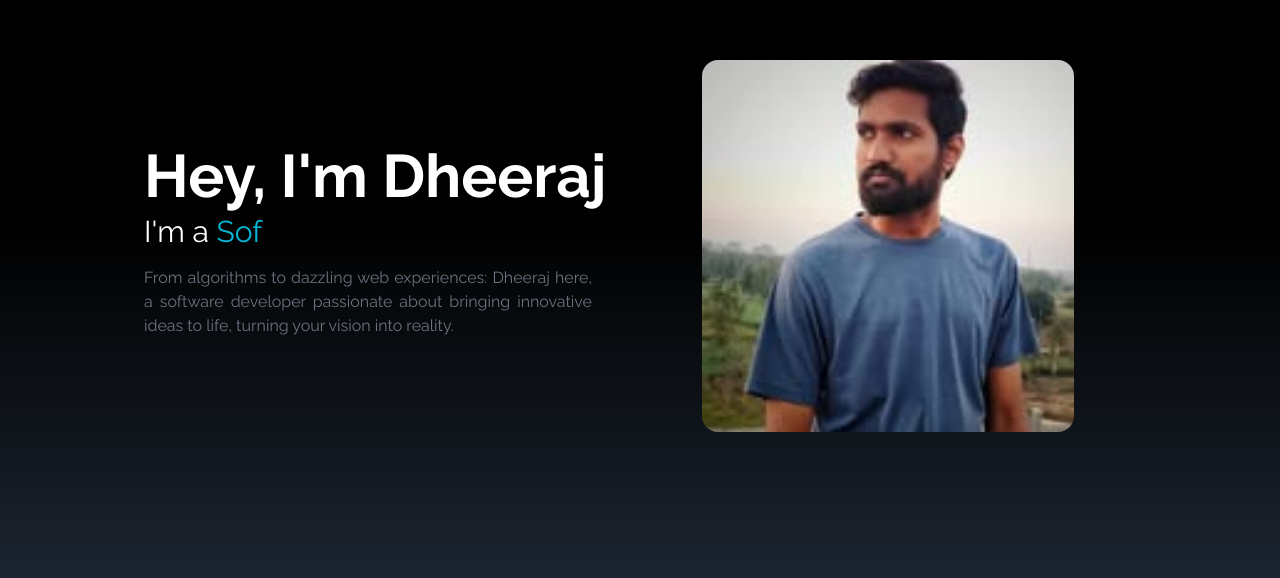
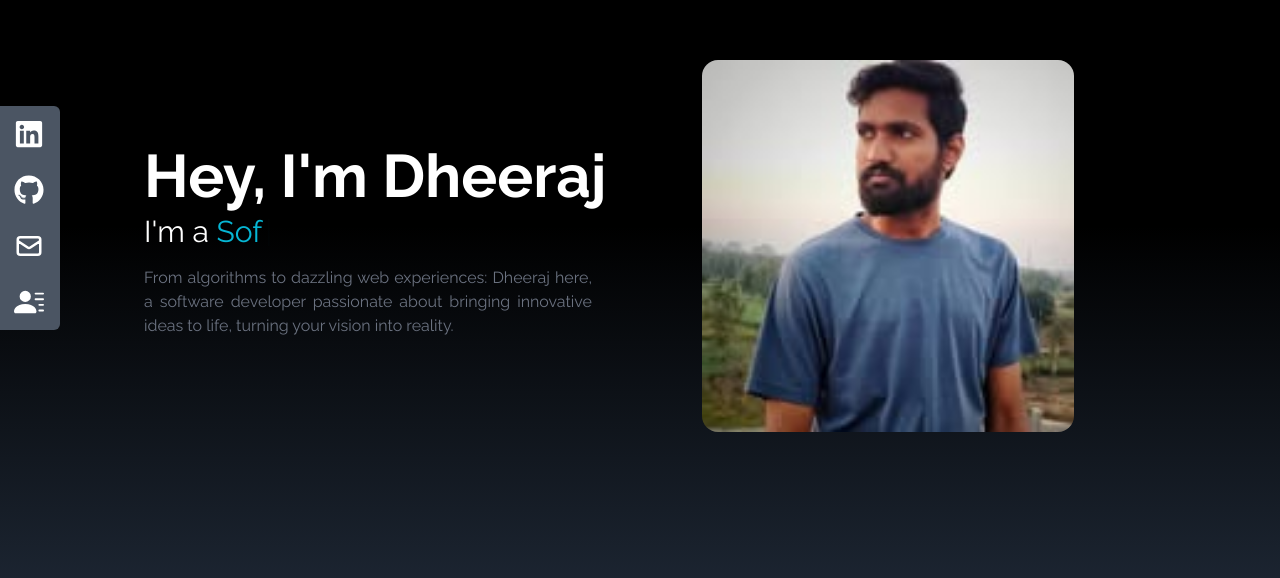
Before and after one commit to dheeraj18026/Portfolio, a React (Create React App) app: page / in a window 1280 px wide. Shown: the part 174-752 px from the top of the page. Built offline with nearby package versions, Linux system fonts and the light colour scheme; the HTML template or start-up script is replaced by a standard one.

Commit message:
Added social Links

```diff
--- a/src/App.js
+++ b/src/App.js
@@ -1,9 +1,10 @@
 import Home from "./components/Home";
-
+import SocialLinks from "./components/SocialLinks";
 function App() {
   return (
     <div className="App">
       <Home />
+      <SocialLinks />
     </div>
   );
 }
--- /dev/null
+++ b/src/components/SocialLinks.jsx
@@ -0,0 +1,72 @@
+import React from "react";
+import { FaGithub, FaLinkedin } from "react-icons/fa";
+import { HiOutlineMail } from "react-icons/hi";
+import { BsFillPersonLinesFill } from "react-icons/bs";
+import { motion } from "framer-motion";
+
+const SocialLinks = () => {
+  const links = [
+    {
+      id: 1,
+      name: "LinkedIn",
+      icon: <FaLinkedin size={30} />,
+      href: "https://www.linkedin.com/in/dheeraj-kanojiya-53662623b/",
+      style: "rounded-tr-md",
+    },
+    {
+      id: 2,
+      name: "GitHub",
+      icon: <FaGithub size={30} />,
+      href: "https://github.com/dheeraj18026",
+    },
+    {
+      id: 3,
+      name: "Mail",
+      icon: <HiOutlineMail size={30} />,
+      href: "mailto:dheerajkanojiyaq123@gmail.com",
+    },
+    {
+      id: 4,
+      name: "Resume",
+      icon: <BsFillPersonLinesFill size={30} />,
+      style: "rounded-br-md",
+      href: "https://drive.google.com/file/d/12M1ooiylJN8X3raOMI7vynHCdEcQ6RZR/view?usp=drivesdk",
+    },
+  ];
+
+  return (
+    <div className="z-50">
+      <motion.div
+        className="hidden md:flex flex-col top-[35%] left-0 fixed"
+        initial={{ opacity: 0, x: -50 }}
+        animate={{ opacity: 1, x: 0 }}
+        transition={{ delay: 0.2, duration: 1 }}
+      >
+        <ul>
+          {links.map(({ id, name, icon, href, style }) => (
+            <li
+              key={id}
+              className={
+                "flex justify-between items-center w-40 h-14 px-4 ml-[-100px] hover:ml-[-10px] hover:rounded-md duration-300 bg-gray-600" +
+                " " +
+                style
+              }
+            >
+              <a
+                href={href}
+                className="flex justify-between items-center w-full text-white"
+                target="_blank"
+                rel="noreferrer"
+              >
+                {name} {icon}
+              </a>
+            </li>
+          ))}
+        </ul>
+      </motion.div>
+
+    </div>
+  );
+};
+
+export default SocialLinks;
```
